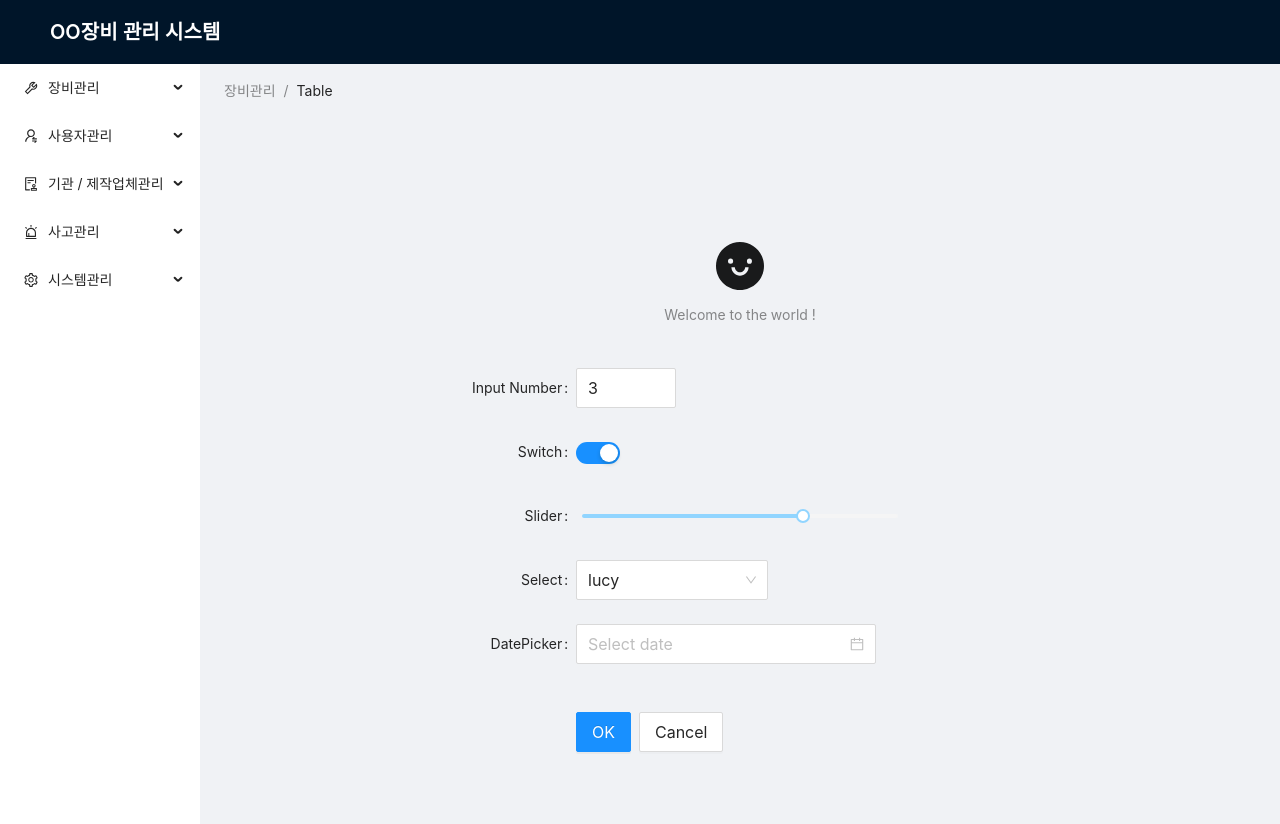
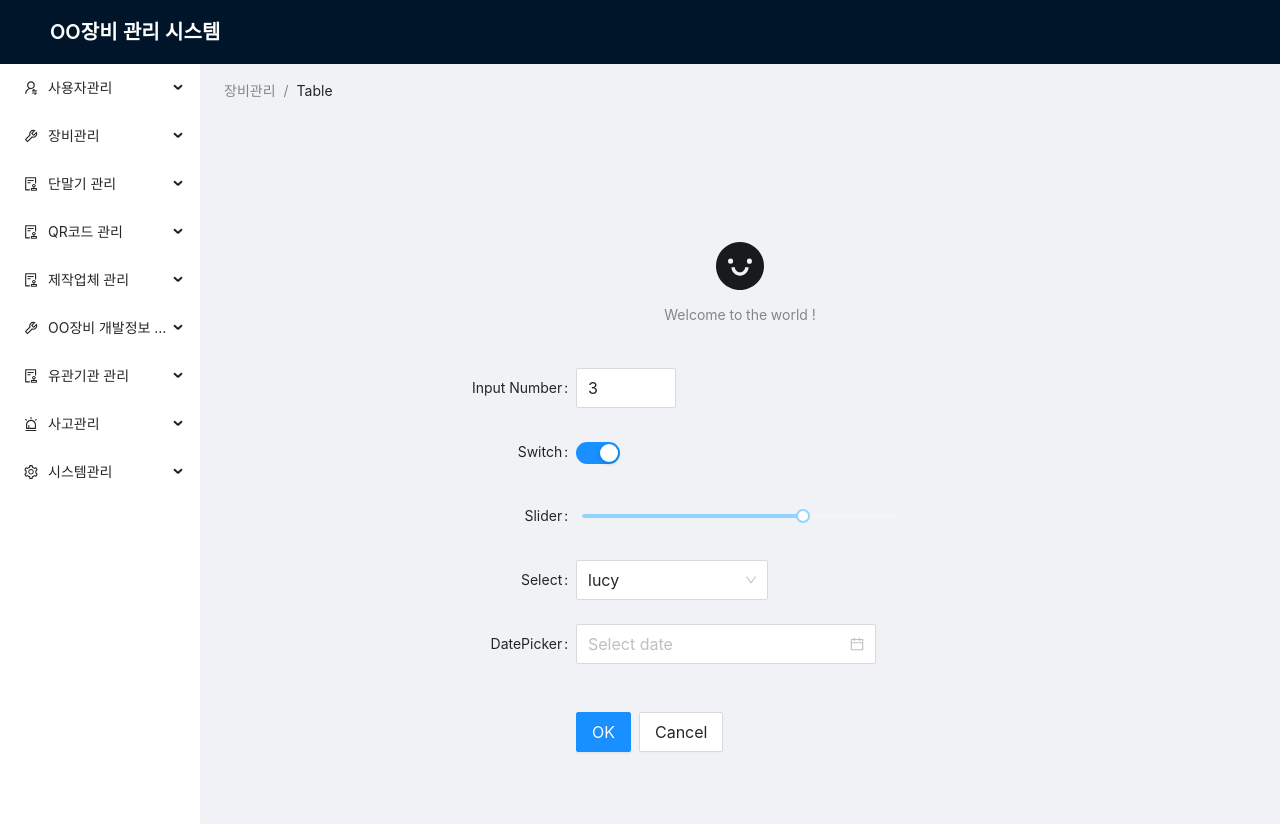
Before and after one commit to darkbright/personDB, a Next.js app in the folder em/: page / in a window 1280 px wide. Built offline with nearby package versions, Linux system fonts and the light colour scheme.

Commit message:
[em] 메뉴구조 업데이트

```diff
--- a/em/components/layout.tsx
+++ b/em/components/layout.tsx
@@ -2,52 +2,90 @@
  import { Breadcrumb, Layout, Menu, Typography} from 'antd';
  import React from 'react';
  import Router from 'next/router';
+ import Link from 'next/link';
 
  const { Header, Content, Sider } = Layout;
  const { Text } = Typography;
- const items2 = [ AuditOutlined, UserSwitchOutlined, ToolOutlined, SettingOutlined ].map((icon, index) => {
-   const key = String(index + 1);
-   return {
-     key: `sub${key}`,
-     icon: React.createElement(icon),
-     label: `subnav ${key}`,
-     children: new Array(4).fill(null).map((_, j) => {
-       const subKey = index * 4 + j + 1;
-       return {
-         key: subKey,
-         label: `option${subKey}`,
-       };
-     }),
-   };
- });
+
  const itemsSide = [
-   {
+  {
+    key: "user",
+    icon: React.createElement(UserSwitchOutlined),
+    label: '사용자관리',
+    children: [
+      {key: 'admin',      label: '관리자 관리'},
+      {key: 'user',       label: '사용자관리'},
+      {key: 'authority',  label: '권한관리'},
+    ]
+  },
+  {
      key: "equipment",
      icon: React.createElement(ToolOutlined),
      label: '장비관리',
      children: [
-       {key: 'equipment', label: '장비관리'},
-       {key: 'terminal', label: '단말기관리'},
-       {key: 'qrcode', label: 'QR코드관리'},
+       {key: 'info',        label: 'OO장비 정보'},
+       {key: 'user',        label: '사용자 승인정보'},
+       {key: 'produce',     label: '제작 승인정보'},
+       {key: 'status',      label: 'OO장비 상태정보'},
+       {key: 'possession',  label: '보유현황 정보'},
+       {key: 'tracking',    label: 'OO장비 추적'},
+       {key: 'certificate', label: '증명서 정보'},
+       {key: 'management',  label: '전자 관리기록부'},
+       {key: 'proof',       label: '전자증명서'},
+       {key: 'approval',    label: '승인업무 처리'},
      ]
    },
    {
-     key: "user",
-     icon: React.createElement(UserSwitchOutlined),
-     label: '사용자관리',
-     children: [
-       {key: 'admin', label: '관리자'},
-       {key: 'user', label: '사용자관리'},
-       {key: 'authority', label: '권한관리'},
-     ]
-   },
-   {
-    key: "organization",
+    key: "terminal",
     icon: React.createElement(AuditOutlined),
-    label: '기관 / 제작업체관리',
+    label: '단말기 관리',
     children: [
-      {key: 'organization', label: '기관'},
-      {key: 'vendor', label: '제작업체관리'},
+      {key: 'info',         label: '단말기 정보'},
+      {key: 'distribution', label: '단말기 배부'},
+    ]
+  },
+  {
+    key: "qrcode",
+    icon: React.createElement(AuditOutlined),
+    label: 'QR코드 관리',
+    children: [
+      {key: 'info',     label: 'QR코드 정보'},
+      {key: 'approval', label: 'QR코드 승인'},
+      {key: 'approval', label: 'QR코드 인쇄'},
+    ]
+  },
+  {
+    key: "vendor",
+    icon: React.createElement(AuditOutlined),
+    label: '제작업체 관리',
+    children: [
+      {key: 'appoint',  label: '제작업체 지정'},
+      {key: 'status',   label: '제작업체 현황'},
+      {key: 'analysis', label: '제작업체 분석'},
+      {key: 'security', label: '제작업체 보안측정'},
+    ]
+  },
+  {
+    key: "develop",
+    icon: React.createElement(ToolOutlined),
+    label: 'OO장비 개발정보 관리',
+    children: [
+      {key: 'need',         label: '개발과제 소요관리'},
+      {key: 'issue',        label: '개발과제 이슈관리'},
+      {key: 'request',      label: '개발과제 요구사항 관리'},
+      {key: 'charge',       label: '개발담당 관리'},
+      {key: 'test',         label: '시험정보 관리'},
+      {key: 'evaluation',   label: '평가정보 관리'},
+      {key: 'verification', label: '검정정보 관리'},
+    ]
+  },
+  {
+    key: "organiztion",
+    icon: React.createElement(AuditOutlined),
+    label: '유관기관 관리',
+    children: [
+      {key: 'status',   label: '유관기관 현황'},
+      {key: 'council',  label: '협의회 관리'},
     ]
   },
   {
@@ -55,7 +93,7 @@
     icon: React.createElement(AlertOutlined),
     label: '사고관리',
     children: [
-      {key: 'accident', label: '사고관리'},
+      {key: 'info', label: '사고정보 관리'},
     ]
   },
   {
@@ -63,7 +101,8 @@
     icon: React.createElement(SettingOutlined),
     label: '시스템관리',
     children: [
-      {key: 'system', label: '시스템관리'},
+      {key: 'upload',   label: '데이터 업로드'},
+      {key: 'download', label: '데이터 다운로드'},
     ]
   },
  ]
@@ -72,7 +111,7 @@
    <Layout>
      <Header className="header">
        {/* <div className="logo" /> */}
-       <Text strong style={ {fontSize: '20px', color: 'white'} }> OO장비 관리 시스템</Text>
+       <Link href="/"><a><Text strong style={ {fontSize: '20px', color: 'white'} }>OO장비 관리 시스템</Text></a></Link>
        {/* <Menu theme="dark" mode="horizontal" defaultSelectedKeys={['2']} items={items1} /> */}
      </Header>
      <Layout>
@@ -80,7 +119,7 @@
          <Menu
            mode="inline"
            defaultSelectedKeys={['01']}
-           defaultOpenKeys={['sub1']}
+           defaultOpenKeys={[]}
            style={{
              height: '100%',
              borderRight: 0,
```
